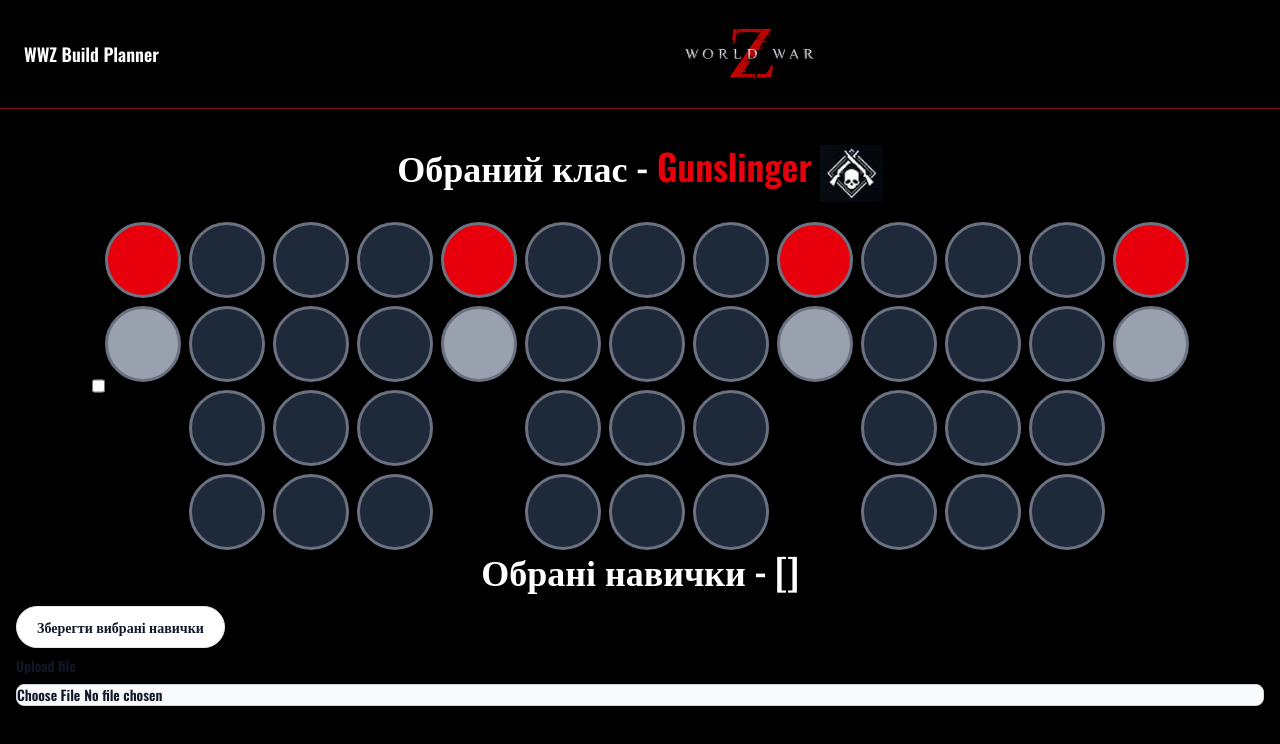
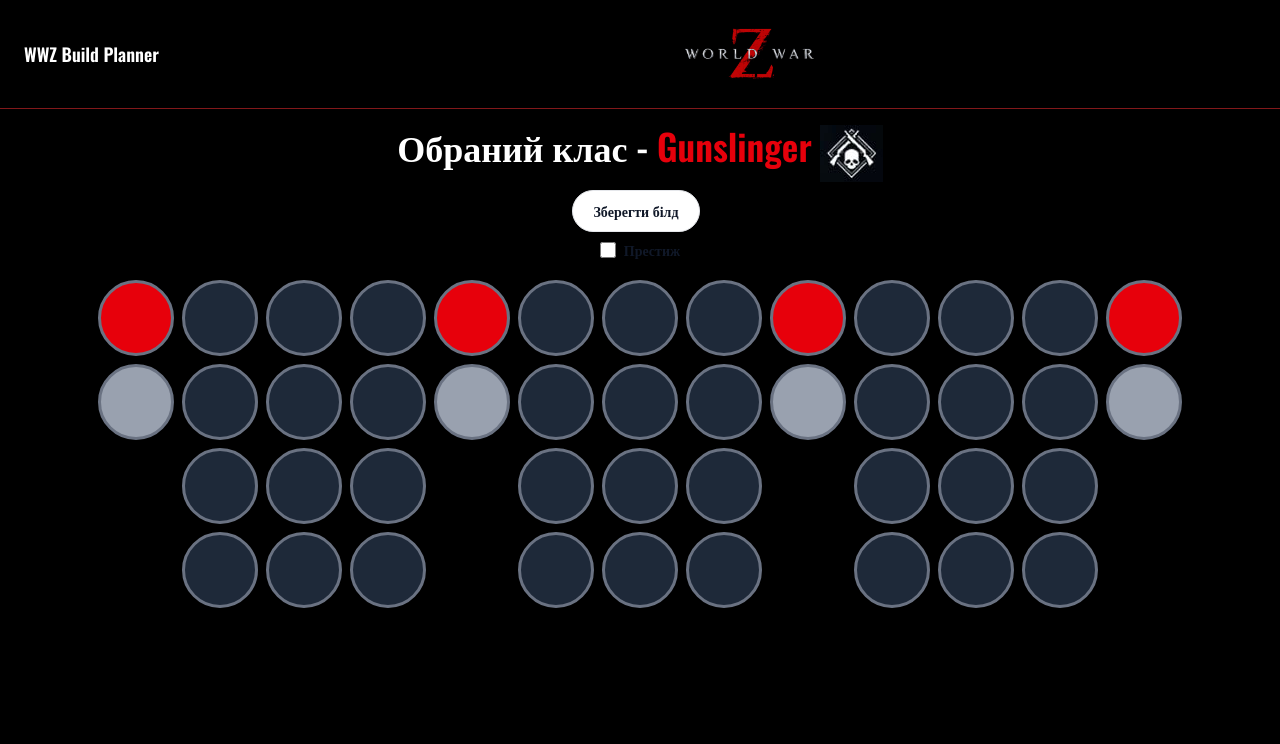
Before and after one commit to kwkscream/WWZ-builder, a Vue app: page /build-planner in a window 1280 px wide. Shown: the top 744 px of the page. Built offline with nearby package versions, Linux system fonts and the light colour scheme.

Commit message:
fixed styles

```diff
--- a/src/views/ChoosePerks.vue
+++ b/src/views/ChoosePerks.vue
@@ -4,7 +4,6 @@
 import { store } from "../store";
 import { ref, computed, onMounted } from "vue";
 import { gunslinger } from "../data/skills/gunslinger";
-
 
 const isPrestige = ref(false);
 const hoveredSkill = ref(null);
@@ -35,10 +34,7 @@
 				(f) => f.name !== skill.name,
 			);
 		} else {
-			selectedSkills.value.passive = [
-				...selectedSkills.value.passive,
-				skill,
-			];
+			selectedSkills.value.passive = [...selectedSkills.value.passive, skill];
 		}
 	} else {
 		// Оновлюємо `active` правильно, щоб Vue реагував
@@ -70,7 +66,7 @@
 };
 
 const importFromJson = (event) => {
-	isPrestige.value = event.passive.some(skill => skill.isPrestige);
+	isPrestige.value = event.passive.some((skill) => skill.isPrestige);
 
 	console.log("Отримані дані з JSON:", event);
 	selectedSkills.value = event;
@@ -82,7 +78,6 @@
 	renderKey.value += 1; // Міняємо key, що змушує Vue оновити DOM
 };
 
-
 onMounted(() => {
 	window.addEventListener("json-loaded", (event) => {
 		const jsonData = event.detail?.data; // Безпечне отримання JSON
@@ -91,24 +86,42 @@
 		}
 	});
 });
-
-
 </script>
 
 <template>
-
-	<DragDrop/>
+	<DragDrop />
 	<!-- інфа шо за клас пікнули -->
 
-	<div class="flex justify-center items-center gap-2 pt-5 pb-5">
+	<div class="flex justify-center items-center gap-2">
 		<h2 class="text-4xl font-bold mb-4 text-white text-center">
 			Обраний клас -
 			<span class="text-red-600">{{ store.selectedClass.name }}</span>
 		</h2>
 		<img width="63" height="57" :src="store.selectedClass.image" />
 	</div>
+	<div class="flex items-center justify-center mt-2 mb-5 flex-col" >
+		<button
+			@click="exportToJson"
+			class="py-2.5 px-5 me-2 mb-2 text-sm font-medium text-gray-900 focus:outline-none bg-white rounded-full border border-gray-200 hover:bg-gray-100 hover:text-blue-700 focus:z-10 focus:ring-4 focus:ring-gray-100 dark:focus:ring-gray-700 dark:bg-gray-800 dark:text-gray-400 dark:border-gray-600 dark:hover:text-white dark:hover:bg-gray-700"
+		>
+			Зберегти білд
+		</button>
+		<div class="flex items-center justify-center">
+			<input
+				v-model="isPrestige"
+				id="default-checkbox"
+				type="checkbox"
+				value=""
+				class="w-4 h-4 text-blue-600 bg-gray-100 border-gray-300 rounded-sm focus:ring-blue-500 dark:focus:ring-blue-600 dark:ring-offset-gray-800 focus:ring-2 dark:bg-gray-700 dark:border-gray-600"
+			/>
+			<label
+				for="default-checkbox"
+				class="ms-2 text-sm font-medium text-gray-900 dark:text-gray-300"
+				>Престиж</label
+			>
+		</div>
+	</div>
 	<div class="flex justify-center">
-		<input type="checkbox" name="" id="" v-model="isPrestige" />
 		<div class="flex gap-2">
 			<div v-for="(col, i) in gunslinger" class="flex gap-2 flex-col">
 				<label
@@ -127,7 +140,6 @@
 					@mouseenter="hoveredSkill = skill"
 					@mouseleave="hoveredSkill = null"
 				>
-
 					<input
 						type="radio"
 						:name="skill.isPassive ? skill.name : i"
@@ -135,9 +147,7 @@
 						@click="doubleSelect(skill, i)"
 						:checked="
 							skill.isPassive
-								? selectedSkills.passive.some(
-										(s) => s.name === skill.name,
-									)
+								? selectedSkills.passive.some((s) => s.name === skill.name)
 								: selectedSkills.active[i]?.name === skill.name
 						"
 						class="sr-only"
@@ -154,17 +164,7 @@
 		<p>{{ hoveredSkill.description }}</p>
 	</div>
 
-	<h3 class="text-4xl font-bold mb-4 text-white text-center">
-		Обрані навички - {{ selectedNodes }}
-	</h3>
-	<button
-		@click="exportToJson"
-		class="py-2.5 px-5 me-2 mb-2 text-sm font-medium text-gray-900 focus:outline-none bg-white rounded-full border border-gray-200 hover:bg-gray-100 hover:text-blue-700 focus:z-10 focus:ring-4 focus:ring-gray-100 dark:focus:ring-gray-700 dark:bg-gray-800 dark:text-gray-400 dark:border-gray-600 dark:hover:text-white dark:hover:bg-gray-700"
-	>
-		Зберегти вибрані навички
-	</button>
-
-	<label
+<!-- 	<label
 		class="block mb-2 text-sm font-medium text-gray-900 dark:text-white"
 		for="file_input"
 		>Upload file</label
@@ -174,8 +174,9 @@
 		id="file_input"
 		type="file"
 		@change="importFromJson"
-		accept="application/json">
+		accept="application/json"
 	/>
+	/> -->
 </template>
 
 <style scoped></style>
```
Lines whose indentation alone changed are shown as unchanged.
